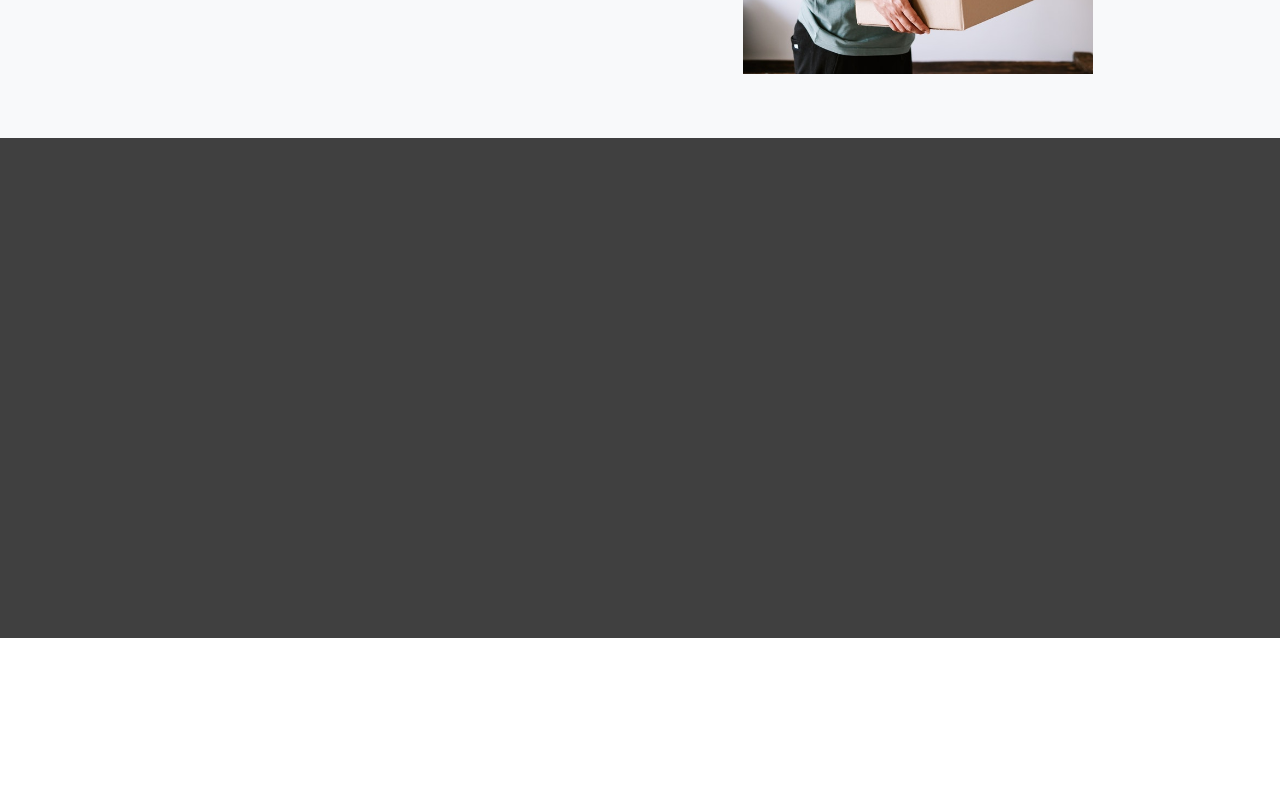
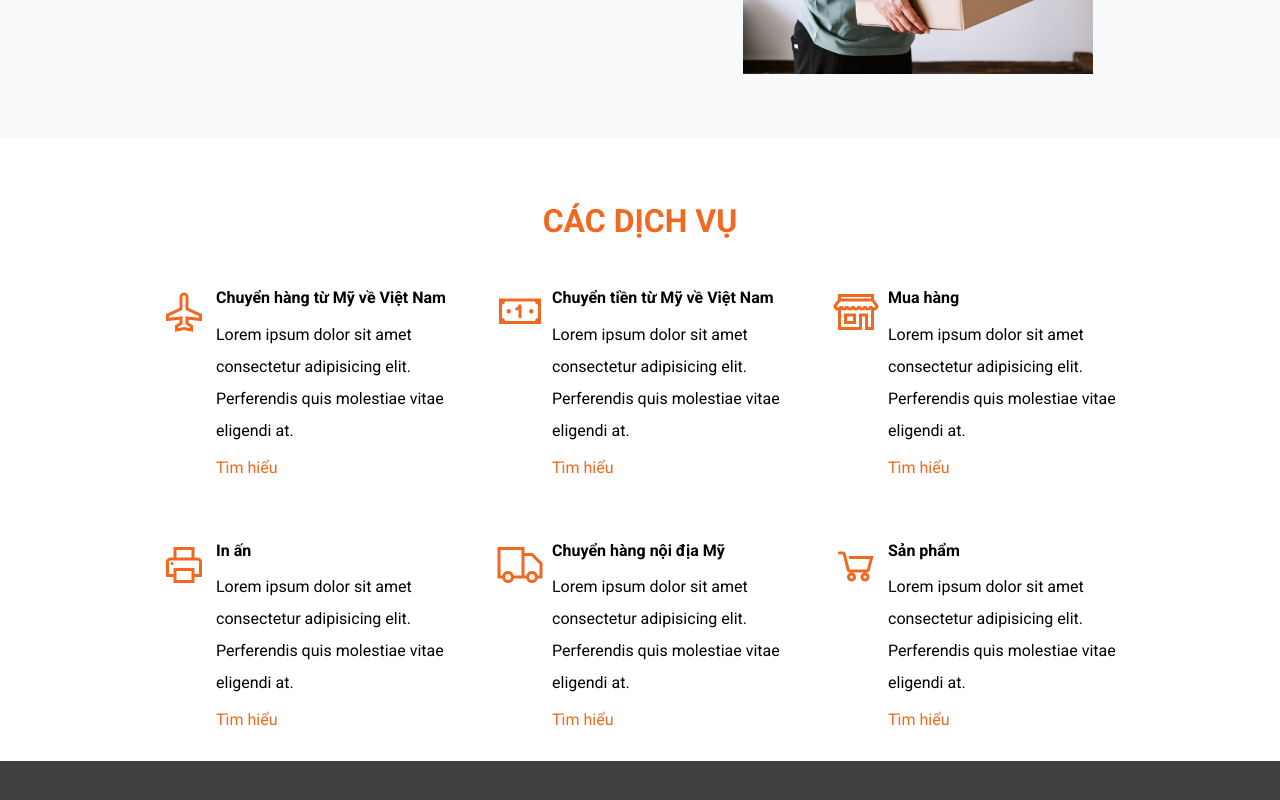
Before and after one commit to huyhoangk21/client-express-nextjs, a Next.js app: page / in a window 1280 px wide. Shown: the part 1314-2114 px from the top of the page. Before the commit the page ends 1952 px from the top, so only its background shows below. Built offline with nearby package versions, Linux system fonts and the light colour scheme.

Commit message:
added service component for homepage

```diff
--- a/components/About/About.js
+++ b/components/About/About.js
@@ -3,7 +3,7 @@ import AboutContainer from './About.styled';
 
 const About = () => {
   return (
-    <AboutContainer>
+    <AboutContainer as='section'>
       <div className='about__content'>
         <SectionTitle>Về chúng tôi</SectionTitle>
         <p className='about__text'>
--- /dev/null
+++ b/components/Service/Service.js
@@ -0,0 +1,74 @@
+import Link from 'next/link';
+import { Info, SectionTitle } from '../shared';
+import ServiceContainer from './Service.styled';
+
+const services = [
+  {
+    icon: 'las la-plane',
+    title: 'Chuyển hàng từ Mỹ về Việt Nam',
+    text:
+      'Lorem ipsum dolor sit amet consectetur adipisicing elit. Perferendis quis molestiae vitae eligendi at.',
+    link: '/',
+  },
+  {
+    icon: 'las la-money-bill-alt',
+    title: 'Chuyển tiền từ Mỹ về Việt Nam',
+    text:
+      'Lorem ipsum dolor sit amet consectetur adipisicing elit. Perferendis quis molestiae vitae eligendi at.',
+    link: '/',
+  },
+  {
+    icon: 'las la-store-alt',
+    title: 'Mua hàng',
+    text:
+      'Lorem ipsum dolor sit amet consectetur adipisicing elit. Perferendis quis molestiae vitae eligendi at.',
+    link: '/',
+  },
+  {
+    icon: 'las la-print',
+    title: 'In ấn',
+    text:
+      'Lorem ipsum dolor sit amet consectetur adipisicing elit. Perferendis quis molestiae vitae eligendi at.',
+    link: '/',
+  },
+  {
+    icon: 'las la-truck',
+    title: 'Chuyển hàng nội địa Mỹ',
+    text:
+      'Lorem ipsum dolor sit amet consectetur adipisicing elit. Perferendis quis molestiae vitae eligendi at.',
+    link: '/',
+  },
+  {
+    icon: 'las la-shopping-cart',
+    title: 'Sản phẩm',
+    text:
+      'Lorem ipsum dolor sit amet consectetur adipisicing elit. Perferendis quis molestiae vitae eligendi at.',
+    link: '/',
+  },
+];
+
+const renderedServices = services.map(service => {
+  return (
+    <Info key={service.title}>
+      <i className={service.icon} />
+      <Info.Content>
+        <h4>{service.title}</h4>
+        <p>{service.text}</p>
+        <Link href={service.link}>
+          <a>Tìm hiểu</a>
+        </Link>
+      </Info.Content>
+    </Info>
+  );
+});
+
+const Service = () => {
+  return (
+    <ServiceContainer>
+      <SectionTitle>Các dịch vụ</SectionTitle>
+      <ServiceContainer.Content>{renderedServices}</ServiceContainer.Content>
+    </ServiceContainer>
+  );
+};
+
+export default Service;
--- /dev/null
+++ b/components/Service/Service.styled.js
@@ -0,0 +1,20 @@
+import styled from 'styled-components';
+
+import { Container, SectionTitle } from '../shared';
+const ServiceContainer = styled(Container)`
+  padding-top: 4rem;
+  padding-botton: 4rem;
+  ${SectionTitle} {
+    margin-bottom: 1rem;
+  }
+`;
+
+const Content = styled.div`
+  display: flex;
+  flex-wrap: wrap;
+  justify-content: space-between;
+`;
+
+ServiceContainer.Content = Content;
+
+export default ServiceContainer;
--- /dev/null
+++ b/components/Service/index.js
@@ -0,0 +1,3 @@
+import Service from './Service';
+
+export default Service;
--- /dev/null
+++ b/components/shared/Info.js
@@ -0,0 +1,35 @@
+import styled from 'styled-components';
+
+const Info = styled.div`
+  display: flex;
+  margin: 2rem 0;
+
+  i {
+    font-size: 3rem;
+    color: ${props => props.theme.main};
+    margin-right: 0.5rem;
+  }
+
+  @media screen and (min-width: 768px) {
+    width: 40%;
+  }
+
+  @media screen and (min-width: 992px) {
+    width: 30%;
+  }
+`;
+
+const Content = styled.div`
+  p {
+    line-height: 2rem;
+    margin: 0.7rem 0;
+  }
+
+  a {
+    text-decoration: none;
+    color: ${props => props.theme.main};
+  }
+`;
+
+Info.Content = Content;
+export default Info;
--- a/components/shared/SectionTitle.js
+++ b/components/shared/SectionTitle.js
@@ -8,20 +8,8 @@ const SectionTitle = styled.h2`
   text-transform: uppercase;
   text-align: center;
   font-weight: 700;
-  padding: 0.5rem 0;
   left: 50%;
   transform: translateX(-50%);
-
-  &::after {
-    content: '';
-    width: 40%;
-    height: 0.2rem;
-    background-color: ${props => props.theme.main};
-    position: absolute;
-    bottom: 0;
-    left: 50%;
-    transform: translateX(-50%);
-  }
 `;
 
 export default SectionTitle;
--- a/components/shared/index.js
+++ b/components/shared/index.js
@@ -1,4 +1,5 @@
 export { default as Button } from './Button';
 export { default as Container } from './Container';
 export { default as SectionTitle } from './SectionTitle';
+export { default as Info } from './Info';
 export { default as Logo } from './Logo';
--- a/pages/index.js
+++ b/pages/index.js
@@ -2,6 +2,7 @@ import { Button } from '../components/shared';
 import Hero from '../components/Hero';
 import About from '../components/About';
 import Layout from '../components/Layout';
+import Service from '../components/Service';
 export default function Home() {
   return (
     <Layout title='Pham Chu Express | Công Ty Vận Chuyển'>
@@ -9,6 +10,7 @@ export default function Home() {
         <Button white>Đọc thêm</Button>;
       </Hero>
       <About />
+      <Service />
     </Layout>
   );
 }
```
